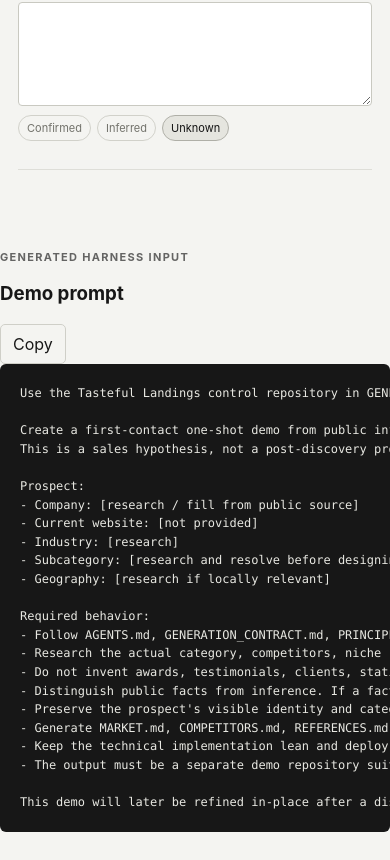
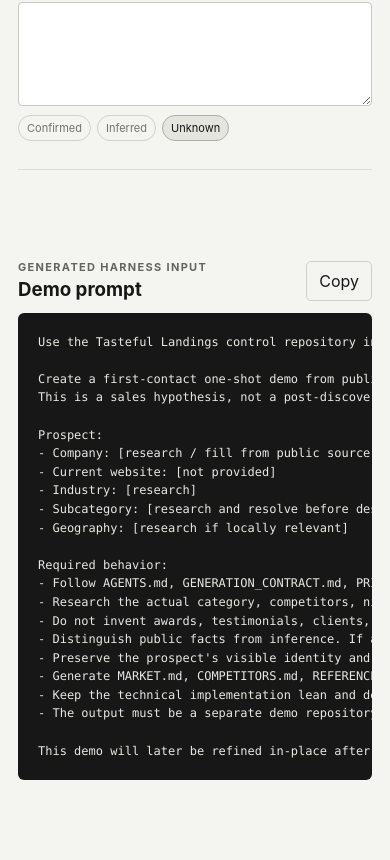
Before and after one commit to Terraciano/discovery-console, a React (Vite) app: page / in a window 390 px wide. Shown: the part 3128-3988 px from the top of the page. Before the commit the page ends 3960 px from the top, so only its background shows below. Built offline with nearby package versions, Linux system fonts and the light colour scheme.

Commit message:
Style generated demo prompt panel

```diff
--- a/src/styles.css
+++ b/src/styles.css
@@ -290,3 +290,27 @@ pre {
     grid-template-columns: 1fr;
   }
 }
+
+.prompt-panel {
+  max-width: 1080px;
+  padding: 0 36px 80px;
+}
+
+.prompt-heading {
+  display: flex;
+  align-items: end;
+  justify-content: space-between;
+  gap: 16px;
+  margin: 10px 0 12px;
+}
+
+.prompt-heading h3 {
+  margin: 4px 0 0;
+}
+
+@media (max-width: 650px) {
+  .prompt-panel {
+    padding-left: 18px;
+    padding-right: 18px;
+  }
+}
```
